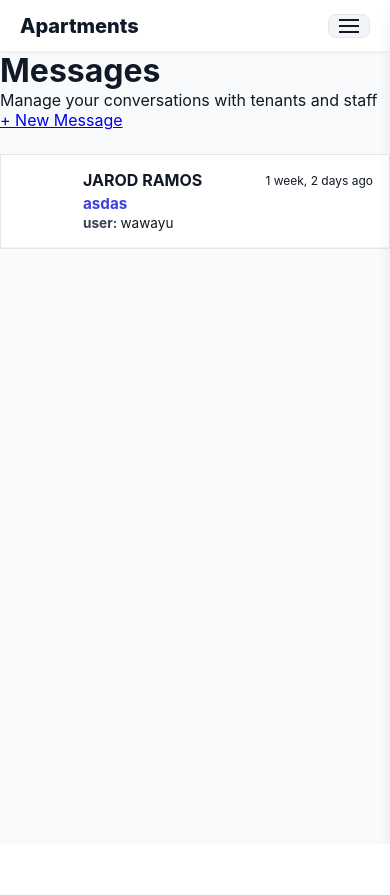
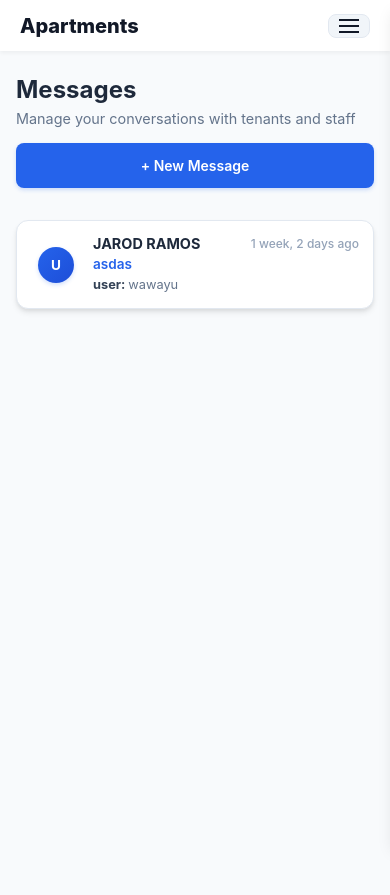
Before and after one commit to ramosjarod04-creator/apartment, a Django app: page /inbox/ in a window 390 px wide. Before the commit the page ends 844 px from the top, so only its background shows below. Run offline with Django 5.2, Linux system fonts and the light colour scheme; a user stored in the database is signed in; data comes from the database, SQL or seed files in the repository.

Commit message:
Update inbox.html

```diff
--- a/reservations/templates/reservations/inbox.html
+++ b/reservations/templates/reservations/inbox.html
@@ -3,6 +3,7 @@
 {% block title %}Messages - Apartment Reservation{% endblock %}
 
 {% block content %}
+<div class="messages-wrapper">
     <div class="container">
         <div class="page-header">
             <div class="header-text">
@@ -68,16 +69,98 @@
                     <div class="empty-visual">No Messages</div>
                     <h3>No conversations yet</h3>
                     <p>Start a conversation by clicking "New Message" above</p>
+                    <a href="{% url 'send_message' %}" class="btn btn-primary">Send Your First Message</a>
                 </div>
             {% endif %}
         </div>
     </div>
+</div>
 
 <style>
-    /* Wrapper */
+    :root {
+        --primary: #2563eb;
+        --primary-hover: #1d4ed8;
+        --dark: #1e293b;
+        --gray-700: #334155;
+        --gray-500: #64748b;
+        --gray-400: #94a3b8;
+        --gray-300: #cbd5e1;
+        --gray-200: #e2e8f0;
+        --gray-100: #f1f5f9;
+        --gray-50: #f8fafc;
+        --radius-xl: 16px;
+        --shadow-md: 0 4px 6px -1px rgba(0, 0, 0, 0.1), 0 2px 4px -1px rgba(0, 0, 0, 0.06);
+    }
+
+    /* WRAPPER FOR PROPER SPACING */
+    .messages-wrapper {
+        background-color: var(--gray-50);
+        min-height: 100vh;
+        width: 100%;
+        display: flex;
+        justify-content: center;
+        padding: 0 20px;
+    }
+
+    .messages-wrapper .container {
+        width: 100%;
+        max-width: 1200px;
+        padding: 2rem 0;
+    }
+
+    /* PAGE HEADER */
+    .page-header {
+        display: flex;
+        justify-content: space-between;
+        align-items: center;
+        margin-bottom: 2rem;
+        gap: 1rem;
+    }
+
+    .header-text h1 {
+        margin: 0;
+        font-size: 2rem;
+        color: var(--dark);
+        font-weight: 700;
+    }
+
+    .header-text p {
+        margin: 6px 0 0 0;
+        color: var(--gray-500);
+        font-size: 1rem;
+    }
+
+    /* CONSISTENT BUTTON STYLING */
+    .btn {
+        display: inline-flex;
+        align-items: center;
+        justify-content: center;
+        padding: 12px 24px;
+        border-radius: 8px;
+        font-weight: 600;
+        font-size: 14px;
+        text-decoration: none;
+        transition: all 0.2s ease;
+        border: 2px solid transparent;
+        white-space: nowrap;
+        cursor: pointer;
+    }
+
+    .btn-primary {
+        background-color: var(--primary);
+        color: white;
+        box-shadow: 0 2px 4px rgba(37, 99, 235, 0.2);
+    }
+
+    .btn-primary:hover {
+        background-color: var(--primary-hover);
+        color: white;
+        transform: translateY(-1px);
+        box-shadow: 0 4px 6px rgba(37, 99, 235, 0.4);
+    }
+
+    /* INBOX WRAPPER */
     .inbox-wrapper {
-        max-width: 1000px;
-        margin: 1.5rem auto;
         background: white;
         border-radius: var(--radius-xl);
         box-shadow: var(--shadow-md);
@@ -85,9 +168,12 @@
         border: 1px solid var(--gray-200);
     }
 
-    .conversation-list { display: flex; flex-direction: column; }
+    .conversation-list {
+        display: flex;
+        flex-direction: column;
+    }
 
-    /* Row Layout */
+    /* CONVERSATION ROW LAYOUT */
     .conversation-row {
         display: grid;
         grid-template-columns: 64px 1fr 140px;
@@ -95,70 +181,279 @@
         padding: 1.25rem;
         border-bottom: 1px solid var(--gray-100);
         cursor: pointer;
-        transition: background 0.2s;
+        transition: all 0.2s ease;
         align-items: center;
     }
 
-    .conversation-row:hover { background: var(--gray-50); }
+    .conversation-row:last-child {
+        border-bottom: none;
+    }
+
+    .conversation-row:hover {
+        background: var(--gray-50);
+        transform: translateX(2px);
+    }
 
     .conversation-row.unread {
-        background: #f0f7ff;
+        background: #eff6ff;
         border-left: 4px solid var(--primary);
     }
 
-    /* Avatar */
+    .conversation-row.unread:hover {
+        background: #dbeafe;
+    }
+
+    /* AVATAR */
+    .conv-avatar {
+        display: flex;
+        align-items: center;
+        justify-content: center;
+    }
+
     .avatar-circle {
         width: 48px;
         height: 48px;
         border-radius: 50%;
-        background: var(--dark);
+        background: linear-gradient(135deg, var(--primary), var(--primary-hover));
         color: white;
         display: flex;
         align-items: center;
         justify-content: center;
         font-weight: 700;
         font-size: 1.1rem;
+        box-shadow: 0 2px 4px rgba(37, 99, 235, 0.2);
     }
 
-    /* Main Content */
-    .conv-main { min-width: 0; }
-    .conv-header { display: flex; justify-content: space-between; align-items: center; margin-bottom: 4px; }
-    .user-info { display: flex; align-items: center; gap: 8px; }
+    /* MAIN CONTENT */
+    .conv-main {
+        min-width: 0;
+        display: flex;
+        flex-direction: column;
+        gap: 4px;
+    }
 
-    .conv-user { color: var(--dark); font-size: 1rem; }
-    .conv-subject { color: var(--primary); font-weight: 700; font-size: 0.95rem; margin-bottom: 2px; }
-    .conv-preview { color: var(--gray-500); font-size: 0.85rem; white-space: nowrap; overflow: hidden; text-overflow: ellipsis; }
-    .preview-sender { font-weight: 700; color: var(--gray-700); }
+    .conv-header {
+        display: flex;
+        justify-content: space-between;
+        align-items: center;
+    }
 
-    /* Meta & Badges */
-    .conv-meta-desktop { text-align: right; display: flex; flex-direction: column; align-items: flex-end; gap: 8px; }
-    .conv-meta-mobile { display: none; font-size: 0.75rem; color: var(--gray-400); }
-    .conv-date { color: var(--gray-400); font-size: 0.8rem; }
+    .user-info {
+        display: flex;
+        align-items: center;
+        gap: 8px;
+        flex-wrap: wrap;
+    }
+
+    .conv-user {
+        color: var(--dark);
+        font-size: 1rem;
+        font-weight: 700;
+    }
+
+    .conv-subject {
+        color: var(--primary);
+        font-weight: 600;
+        font-size: 0.9rem;
+        white-space: nowrap;
+        overflow: hidden;
+        text-overflow: ellipsis;
+    }
+
+    .conv-preview {
+        color: var(--gray-500);
+        font-size: 0.85rem;
+        white-space: nowrap;
+        overflow: hidden;
+        text-overflow: ellipsis;
+        line-height: 1.4;
+    }
+
+    .preview-sender {
+        font-weight: 700;
+        color: var(--gray-700);
+    }
+
+    .preview-text {
+        color: var(--gray-500);
+    }
+
+    /* META & BADGES */
+    .conv-meta-desktop {
+        text-align: right;
+        display: flex;
+        flex-direction: column;
+        align-items: flex-end;
+        gap: 8px;
+    }
+
+    .conv-meta-mobile {
+        display: none;
+        font-size: 0.75rem;
+        color: var(--gray-400);
+        font-weight: 500;
+    }
+
+    .conv-date {
+        color: var(--gray-400);
+        font-size: 0.8rem;
+        font-weight: 500;
+    }
 
     .badge-admin {
-        background: #fef3c7; color: #92400e; padding: 2px 6px; border-radius: 4px;
-        font-size: 0.65rem; font-weight: 800; text-transform: uppercase;
+        background: #fef3c7;
+        color: #92400e;
+        padding: 3px 8px;
+        border-radius: 4px;
+        font-size: 0.65rem;
+        font-weight: 800;
+        text-transform: uppercase;
+        letter-spacing: 0.5px;
     }
 
     .unread-badge {
-        background: var(--primary); color: white; padding: 2px 8px; border-radius: 10px;
-        font-size: 0.7rem; font-weight: 800;
+        background: var(--primary);
+        color: white;
+        padding: 3px 8px;
+        border-radius: 10px;
+        font-size: 0.7rem;
+        font-weight: 800;
+        min-width: 20px;
+        text-align: center;
     }
 
-    /* Empty State */
-    .empty-state { text-align: center; padding: 5rem 2rem; background: var(--gray-50); }
-    .empty-visual {
-        font-weight: 800; font-size: 1rem; color: var(--gray-300);
-        text-transform: uppercase; letter-spacing: 2px; margin-bottom: 1rem;
+    /* EMPTY STATE */
+    .empty-state {
+        text-align: center;
+        padding: 5rem 2rem;
+        background: var(--gray-50);
     }
 
-    /* Mobile Adjustments */
+    .empty-visual {
+        font-weight: 800;
+        font-size: 0.9rem;
+        color: var(--gray-300);
+        text-transform: uppercase;
+        letter-spacing: 2px;
+        margin-bottom: 1.5rem;
+    }
+
+    .empty-state h3 {
+        color: var(--dark);
+        font-size: 1.5rem;
+        margin: 0 0 10px 0;
+        font-weight: 700;
+    }
+
+    .empty-state p {
+        color: var(--gray-500);
+        margin: 0 0 2rem 0;
+        font-size: 1rem;
+    }
+
+    /* RESPONSIVE DESIGN */
     @media (max-width: 768px) {
-        .conversation-row { grid-template-columns: 50px 1fr; padding: 1rem; }
-        .conv-meta-desktop { display: none; }
-        .conv-meta-mobile { display: block; }
-        .avatar-circle { width: 40px; height: 40px; font-size: 1rem; }
-        .conv-preview { white-space: normal; display: -webkit-box; -webkit-line-clamp: 2; -webkit-box-orient: vertical; }
+        .messages-wrapper {
+            padding: 0 16px;
+        }
+
+        .messages-wrapper .container {
+            padding: 1.5rem 0;
+        }
+
+        .page-header {
+            flex-direction: column;
+            align-items: flex-start;
+        }
+
+        .header-text h1 {
+            font-size: 1.75rem;
+        }
+
+        .page-header .btn {
+            width: 100%;
+            justify-content: center;
+        }
+
+        .inbox-wrapper {
+            border-radius: 12px;
+        }
+
+        .conversation-row {
+            grid-template-columns: 50px 1fr;
+            padding: 1rem;
+            gap: 0.75rem;
+        }
+
+        .conversation-row:hover {
+            transform: none;
+        }
+
+        .conv-meta-desktop {
+            display: none;
+        }
+
+        .conv-meta-mobile {
+            display: block;
+        }
+
+        .avatar-circle {
+            width: 40px;
+            height: 40px;
+            font-size: 0.95rem;
+        }
+
+        .conv-subject {
+            font-size: 0.85rem;
+        }
+
+        .conv-preview {
+            white-space: normal;
+            display: -webkit-box;
+            -webkit-line-clamp: 2;
+            -webkit-box-orient: vertical;
+            font-size: 0.8rem;
+        }
+
+        .empty-state {
+            padding: 3rem 1.5rem;
+        }
+
+        .empty-state h3 {
+            font-size: 1.25rem;
+        }
+
+        .empty-state .btn {
+            width: 100%;
+        }
+    }
+
+    @media (max-width: 480px) {
+        .header-text h1 {
+            font-size: 1.5rem;
+        }
+
+        .header-text p {
+            font-size: 0.9rem;
+        }
+
+        .conversation-row {
+            padding: 0.875rem;
+        }
+
+        .avatar-circle {
+            width: 36px;
+            height: 36px;
+            font-size: 0.85rem;
+        }
+
+        .conv-user {
+            font-size: 0.9rem;
+        }
+
+        .empty-state {
+            padding: 2.5rem 1rem;
+        }
     }
 </style>
 {% endblock %}
```
Lines whose indentation alone changed are shown as unchanged.
